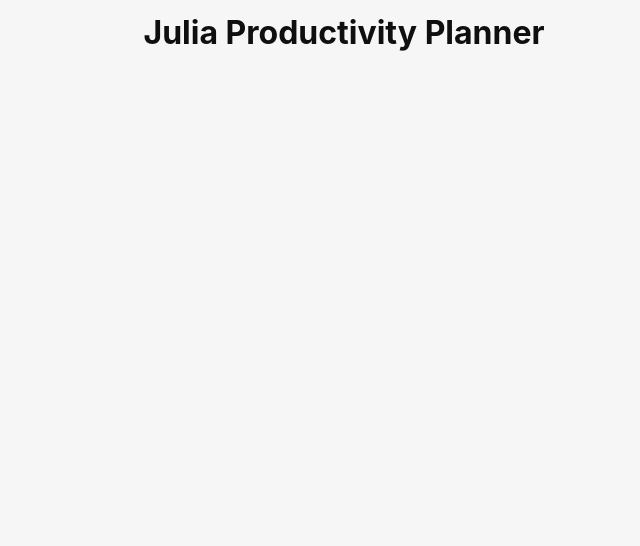
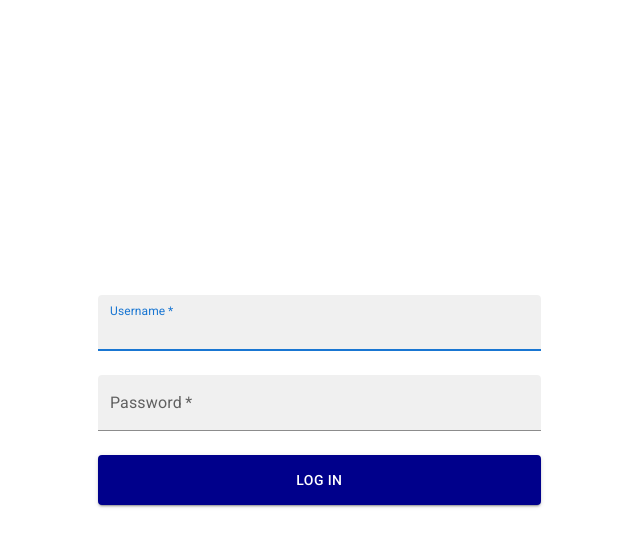
Before and after one commit to abalfazlzareei/JuliaDev, a React (Vite) app in the folder client/: page / in a window 1280 px wide. Shown: the top 546 px of the page, without its empty margins (296-936 px from the left). Built offline with nearby package versions, Linux system fonts and the light colour scheme.

Commit message:
FT: [Starting Point]

```diff
--- a/client/index.html
+++ b/client/index.html
@@ -1,4 +1,22 @@
 <!DOCTYPE html>
 <html lang="en">
-    <h1>Julia Productivity Planner</h1>
+  <head>
+    <meta charset="UTF-8" />
+    <meta name="viewport" content="width=device-width, initial-scale=1.0" />
+    <link
+      rel="stylesheet"
+      href="https://fonts.googleapis.com/css?family=Roboto:300,400,500,700&display=swap"
+    />
+    <link
+      rel="stylesheet"
+      href="https://fonts.googleapis.com/icon?family=Material+Icons"
+    />
+
+    <title>JULINE</title>
+  </head>
+  <body>
+
+    <div id="root"></div>
+    <script type="module" src="./src/main.tsx"></script>
+  </body>
 </html>
--- /dev/null
+++ b/client/postcss.config.cjs
@@ -0,0 +1,6 @@
+module.exports = {
+  plugins: {
+    tailwindcss: {},
+    autoprefixer: {},
+  },
+}
--- a/client/src/App.css
+++ /dev/null
@@ -1,7 +0,0 @@
-.logo.vite:hover {
-  filter: drop-shadow(0 0 2em #747bff);
-}
-
-.logo.react:hover {
-  filter: drop-shadow(0 0 2em #61dafb);
-}
--- a/client/src/App.tsx
+++ b/client/src/App.tsx
@@ -1,51 +1,23 @@
 import { useState } from "react";
-import reactLogo from "./assets/react.svg";
-import { invoke } from "@tauri-apps/api/tauri";
-import "./App.css";
+import {Routes, Route} from "react-router-dom"
+
+import './index.css'
+import Home from "./pages/Home";
+import Login from "./pages/Login";
 
 function App() {
-  const [greetMsg, setGreetMsg] = useState("");
-  const [name, setName] = useState("");
-
-  async function greet() {
-    // Learn more about Tauri commands at https://tauri.app/v1/guides/features/command
-    setGreetMsg(await invoke("greet", { name }));
-  }
 
   return (
-    <div className="container">
-      <h1>Welcome to Tauri!</h1>
 
-      <div className="row">
-        <a href="https://vitejs.dev" target="_blank">
-          <img src="/vite.svg" className="logo vite" alt="Vite logo" />
-          What is Life?
-        </a>
-        <a href="https://tauri.app" target="_blank">
-          <img src="/tauri.svg" className="logo tauri" alt="Tauri logo" />
-        </a>
-        <a href="https://reactjs.org" target="_blank">
-          <img src={reactLogo} className="logo react" alt="React logo" />
-        </a>
-      </div>
 
-      <p>Click on the Tauri, Vite, and React logos to learn more.</p>
+    <div className="overflow-x-hidden">
+      <Routes>
+        <Route path="/" element={<Login/>} />
+        <Route path="/home" element={<Home/>} />
+      </Routes>
+    </div>
 
-      <div className="row">
-        <div>
-          <input
-            id="greet-input"
-            onChange={(e) => setName(e.currentTarget.value)}
-            placeholder="Enter a name..."
-          />
-          <button type="button" onClick={() => greet()}>
-            Greet
-          </button>
-        </div>
-      </div>
-      <p>{greetMsg}</p>
-    </div>
-  );
+  )
 }
 
 export default App;
--- /dev/null
+++ b/client/src/components/sampleComponent.tsx
@@ -0,0 +1,9 @@
+import React from 'react'
+
+function sampleComponent() {
+  return (
+    <div>sampleComponent</div>
+  )
+}
+
+export default sampleComponent
--- /dev/null
+++ b/client/src/index.css
@@ -0,0 +1,3 @@
+@tailwind base;
+@tailwind components;
+@tailwind utilities;
--- a/client/src/main.tsx
+++ b/client/src/main.tsx
@@ -1,10 +1,12 @@
 import React from "react";
 import ReactDOM from "react-dom/client";
 import App from "./App";
-import "./style.css";
+import { BrowserRouter } from 'react-router-dom'
 
 ReactDOM.createRoot(document.getElementById("root") as HTMLElement).render(
   <React.StrictMode>
-    <App />
+    <BrowserRouter>
+        <App />
+    </BrowserRouter>
   </React.StrictMode>
 );
--- /dev/null
+++ b/client/src/pages/Home.tsx
@@ -0,0 +1,9 @@
+import React from 'react'
+
+function Home() {
+  return (
+    <div>Home</div>
+  )
+}
+
+export default Home
--- /dev/null
+++ b/client/src/pages/Login.tsx
@@ -0,0 +1,49 @@
+import React from 'react'
+import TextField from "@mui/material/TextField";
+import Button from '@mui/material/Button';
+import { useNavigate} from "react-router-dom";
+
+
+
+function Login() {
+
+  const navigateTo = useNavigate();
+
+  function handleSubmit(){
+    navigateTo("/home" );
+  }
+
+  return (
+    <div className='flex justify-center items-center h-screen flex-row'>
+       <form onSubmit={handleSubmit} className="z-40 justify-center justify-items-center mb-4">
+                      <TextField
+                        margin="normal"
+                        variant="filled"
+                        required
+                        id="name"
+                        label="Username"
+                        name="name"
+                        autoComplete="name"
+                        sx={{ width: "90%", borderRadius: '40px', color: 'primary.main', backgroundColor: 'primary.contrastText' }}
+                        autoFocus
+                      />
+                      <TextField
+                        margin="normal"
+                        variant="filled"
+                        required
+                        name="password"
+                        label="Password"
+                        type="password"
+                        id="password"
+                        autoComplete="current-password"
+                        sx={{ width: "90%", borderRadius: '40px',color: 'white', backgroundColor: 'white' }}
+                      />
+
+                    <Button type="submit" variant="contained"  sx={{ width: "90%", mt:2,  height: 50, backgroundColor:"darkblue" }}>Log in</Button>
+
+                        </form>
+    </div>
+  )
+}
+
+export default Login
--- a/client/src/style.css
+++ /dev/null
@@ -1,102 +0,0 @@
-:root {
-  font-family: Inter, Avenir, Helvetica, Arial, sans-serif;
-  font-size: 16px;
-  line-height: 24px;
-  font-weight: 400;
-
-  color: #0f0f0f;
-  background-color: #f6f6f6;
-
-  font-synthesis: none;
-  text-rendering: optimizeLegibility;
-  -webkit-font-smoothing: antialiased;
-  -moz-osx-font-smoothing: grayscale;
-  -webkit-text-size-adjust: 100%;
-}
-
-.container {
-  margin: 0;
-  padding-top: 10vh;
-  display: flex;
-  flex-direction: column;
-  justify-content: center;
-  text-align: center;
-}
-
-.logo {
-  height: 6em;
-  padding: 1.5em;
-  will-change: filter;
-  transition: 0.75s;
-}
-
-.logo.tauri:hover {
-  filter: drop-shadow(0 0 2em #24c8db);
-}
-
-.row {
-  display: flex;
-  justify-content: center;
-}
-
-a {
-  font-weight: 500;
-  color: #646cff;
-  text-decoration: inherit;
-}
-
-a:hover {
-  color: #535bf2;
-}
-
-h1 {
-  text-align: center;
-}
-
-input,
-button {
-  border-radius: 8px;
-  border: 1px solid transparent;
-  padding: 0.6em 1.2em;
-  font-size: 1em;
-  font-weight: 500;
-  font-family: inherit;
-  color: #0f0f0f;
-  background-color: #ffffff;
-  transition: border-color 0.25s;
-  box-shadow: 0 2px 2px rgba(0, 0, 0, 0.2);
-}
-
-button {
-  cursor: pointer;
-}
-
-button:hover {
-  border-color: #396cd8;
-}
-
-input,
-button {
-  outline: none;
-}
-
-#greet-input {
-  margin-right: 5px;
-}
-
-@media (prefers-color-scheme: dark) {
-  :root {
-    color: #f6f6f6;
-    background-color: #2f2f2f;
-  }
-
-  a:hover {
-    color: #24c8db;
-  }
-
-  input,
-  button {
-    color: #ffffff;
-    background-color: #0f0f0f98;
-  }
-}
--- /dev/null
+++ b/client/tailwind.config.cjs
@@ -0,0 +1,11 @@
+/** @type {import('tailwindcss').Config} */
+module.exports = {
+  content: [
+    "./index.html",
+    "./src/**/*.{js,ts,jsx,tsx}",
+  ],
+  theme: {
+    extend: {},
+  },
+  plugins: [],
+}
```
Also changed, not shown: client/package.json (+14 -3 lines), 1 other file (tests, documents, lock files or other folders).
